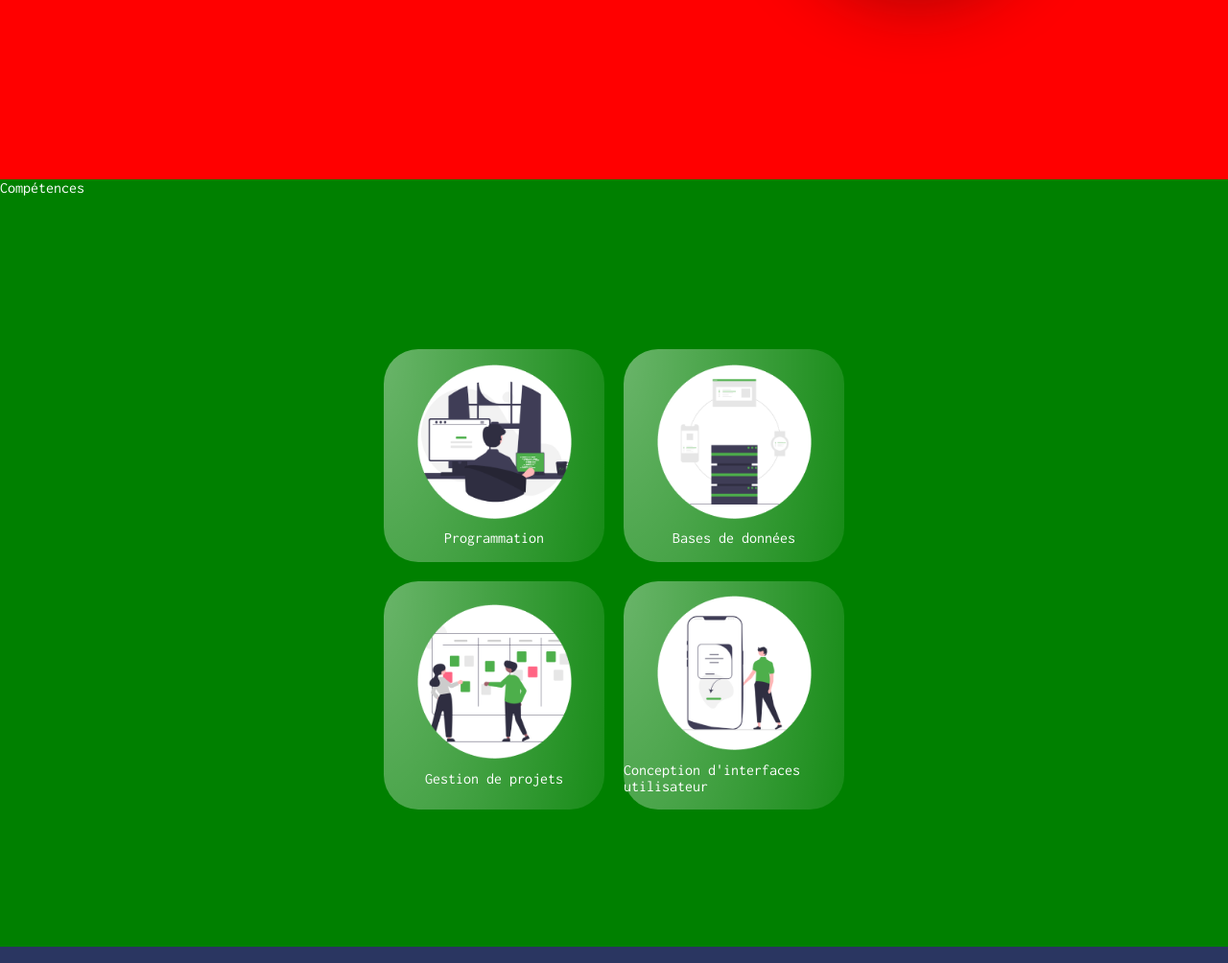
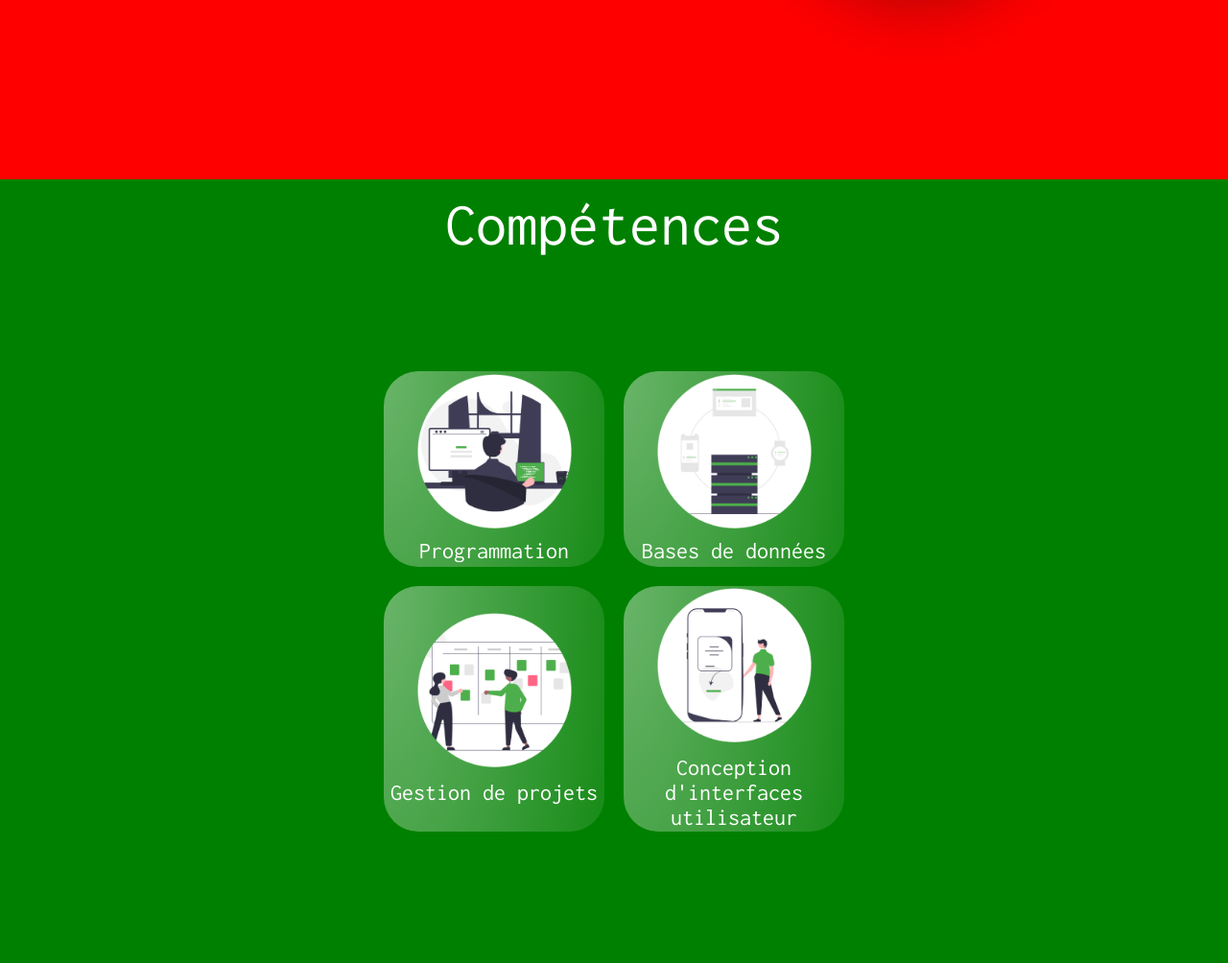
Before and after one commit to joshhauser/joshhauser.github.io, a PHP site: page / in a window 1280 px wide. Shown: the part 613-1617 px from the top of the page at 96% size. Run offline with PHP 8.4, Linux system fonts and the light colour scheme; style sheets or scripts are compiled from the project's sources.

Commit message:
[wip] skills - short

```diff
--- a/css/style.css
+++ b/css/style.css
@@ -107,15 +107,22 @@
 .skills {
   background-color: green;
   height: 100vh;
+  display: flex;
+  flex-direction: column;
+}
+.skills h1 {
+  font-size: 4em;
+  padding-top: 1%;
+  text-align: center;
 }
 .skills .short {
-  height: 100%;
   display: flex;
   justify-content: center;
   align-items: center;
+  flex-grow: 1;
 }
 .skills .short .row {
-  height: 60%;
+  height: 60vh;
   aspect-ratio: 1/1;
   gap: 20px;
 }
@@ -141,6 +148,8 @@
 .skills .short .row .col .skill-tile .col span {
   color: white;
   font-family: "Inconsolata Regular";
+  text-align: center;
+  font-size: 1.5rem;
 }
 
 /*# sourceMappingURL=style.css.map */
```
Also changed, not shown: scss/style.scss (+16 -4 lines), 1 other file.
